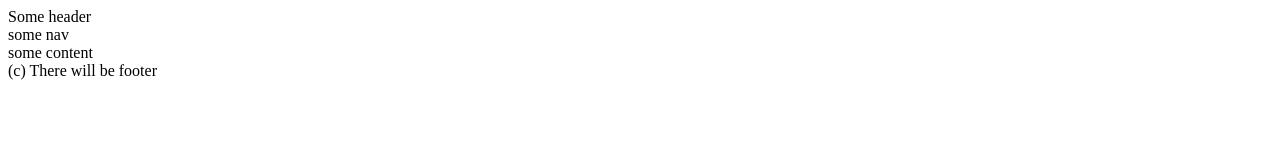
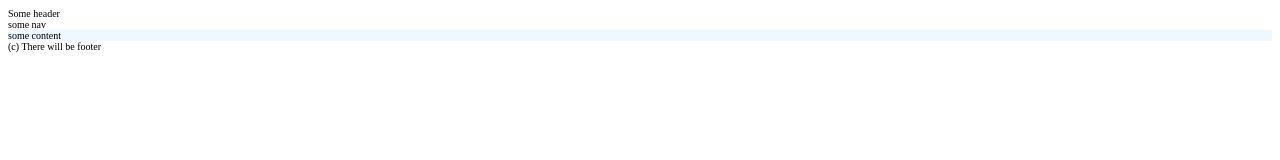
Before and after one commit to 7GBars/html, a plain HTML site: page index.html in a window 1280 px wide. Drawn offline with Linux system fonts and the light colour scheme.

Commit message:
feat: -add index.css and test

```diff
--- /dev/null
+++ b/index.css
@@ -0,0 +1,7 @@
+html {
+    font-size: 10px;
+}
+.main-container {
+    background-color: aliceblue;
+    color: black;
+}
--- a/index.html
+++ b/index.html
@@ -2,13 +2,14 @@
 <html>
     <head>
         <title>Hello world</title>
+        <link rel="stylesheet" href="./index.css">
     </head>
     <body>
         <header>
             Some header
             <nav>some nav</nav>
         </header>
-        <div>some content</div>
+        <div class="main-container">some content</div>
         <footer> (c) There will be footer</footer>
     </body>
 </html>
```
